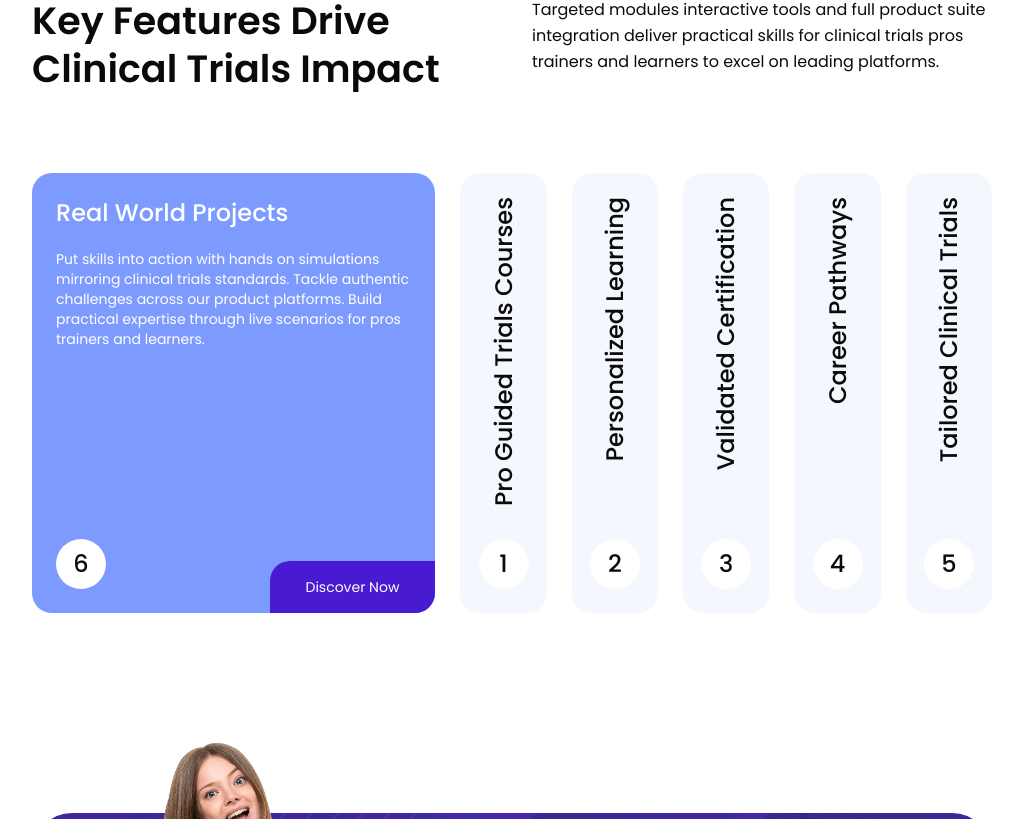
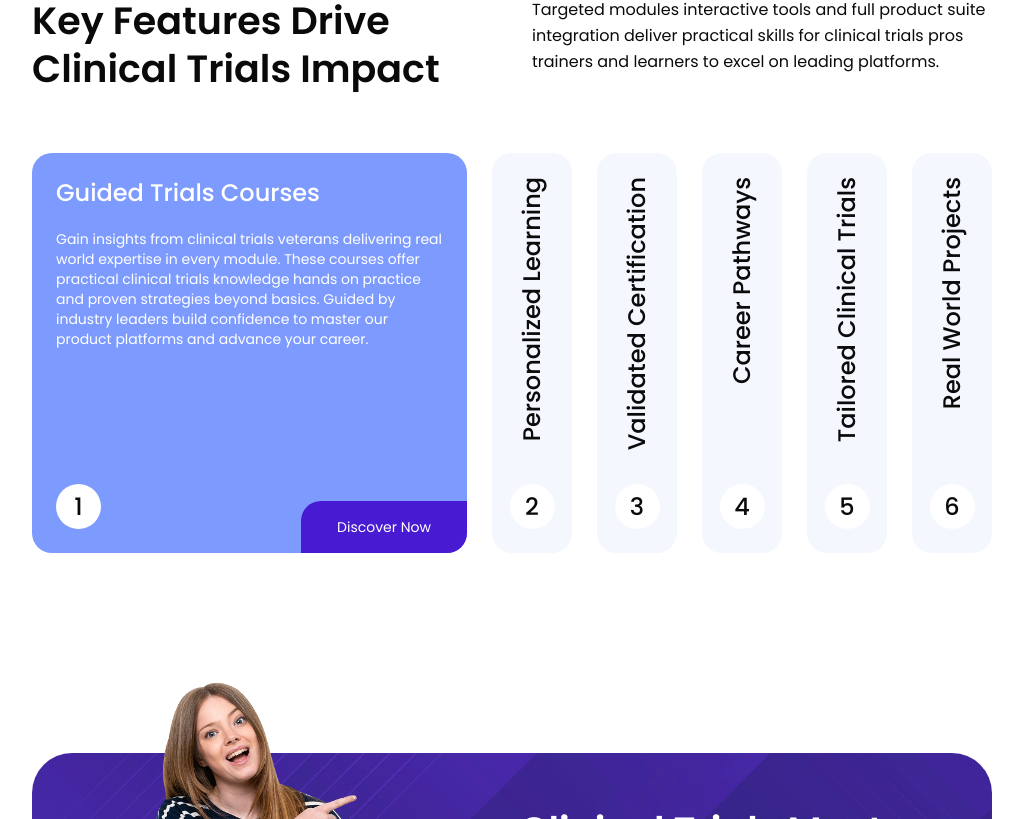
Before and after one commit to therareaniket/academy-website, a Next.js app: page / in a window 1280 px wide. Shown: the part 2361-3180 px from the top of the page, without its empty margins (128-1151 px from the left). Built offline with nearby package versions, Linux system fonts and the light colour scheme.

Commit message:
ci 🔄: Key Features Section Completed with  responsive

```diff
--- a/src/assets/custom.css
+++ b/src/assets/custom.css
@@ -121,10 +121,10 @@
 .step-list.active-step .h4 { color: var(--primary-blue); }
 
 .usp-lists { margin-top: 60px; display: flex; gap: 40px; }
-.usp-list { width: 150px; height: 570px; background-color: var( --light-blue-tint); display: flex; flex-direction: column; align-items: center; justify-content: space-between; padding: 30px; position: relative; transition: var(--transition); }
+.usp-list { width: 150px; height: 570px; background-color: var( --light-blue-tint); display: flex; flex-direction: column; align-items: center; justify-content: space-between; padding: 30px; position: relative; transition: var(--transition); cursor: pointer; }
 .usp-list .list-num { width: 80px; height: 80px; background-color: var(--white); border-radius: 50%; display: flex; align-items: center; justify-content: center; }
 .vertical-text { writing-mode: vertical-rl; transform: rotate(180deg); }
-.usp-list.active-usp { background-color: var(--primary-blue); width: 650px; align-items: start; }
+.usp-list.active-usp { background-color: var(--primary-blue); width: 650px; align-items: start; cursor: default; }
 .usp-list.active-usp .vertical-text { transform: rotate(0deg); writing-mode: initial; }
 .usp-list.active-usp p { color: var(--white); }
 .usp-list.active-usp p.h4 { margin-bottom: 20px; }
--- a/src/assets/responsive.css
+++ b/src/assets/responsive.css
@@ -110,7 +110,7 @@
     .steps-headings .h6, .step-list { width: 520px; }
     .step-list { padding: 20px 0; }
 
-    .usp-list { width: 110px; height: 500px; }
+    .usp-list { width: 110px; height: 460px; }
     .usp-link { padding: 16px 42px; }
     .usp-list .list-num { width: 60px; height: 60px; }
     .usp-list.active-usp { width: 500px; padding: 24px; }
@@ -161,10 +161,8 @@
     .steps-listings { margin-top: 40px; }
 
     .usp-lists { gap: 25px; }
-    .usp-list { width: 100px; height: 440px; }
+    .usp-list { width: 96px; height: 410px; }
     .usp-link { padding: 16px 36px; }
-
-
 }
 
 @media screen and (max-width: 1359px) {
@@ -204,14 +202,16 @@
     .steps-headings h2, .step-img  { width: 480px; }
     .steps-headings .h6, .step-list { width: 400px; }
     .step-list { padding: 12px 0; }
-    .usp-list { padding: 24px 18px; }
-    .usp-list .list-num { width: 50px; height: 50px; margin-bottom: 0; }
-
+    .usp-list { width: 80px; height: 400px; padding: 24px 18px;  }
+    .usp-list .list-num { width: 45px; height: 45px; margin-bottom: 0; }
+    .usp-list.active-usp { width: 435px; }
+    .usp-lists { margin-top: 40px; }
 }
 
 @media screen and (max-width: 1199px) {
     h1, .h1 { font-size: 42px; line-height: 50px; }
     h2, .h2 { font-size: 32px; line-height: 40px; }
+    h4, .h4 { font-size: 22px; line-height: 30px; }
     .container { max-width: calc(800px  + 36px); }
     .section { padding: 80px 0; }
 
@@ -250,6 +250,11 @@
     .step-img { width: 60%; }
     .step-list { width: 30%; }
 
+    .usp-lists { gap: 20px; }
+    .usp-list { width: 70px; height: 360px; padding: 20px 16px; }
+    .site-radius-20 { border-radius: 14px; }
+    .usp-link { border-radius: 14px 0 14px 0; padding: 14px 30px; }
+    .usp-list.active-usp { width: 350px; }
 }
 
 @media screen and (max-width: 1023px) {}
@@ -289,7 +294,7 @@
     .cta-female { width: 350px; }
 
     .stats-headings { gap: 16px; }
-    .stats-headings h2 { width: 65%; }
+    .stats-headings h2, .steps-headings h2 { width: 90%; }
 
     .stats-wrapper { margin-top: 40px; }
     .stats-step1 .yellow-box, .stats-step2 .yellow-box, .stats-step3 .yellow-box { width: 200px; }
@@ -301,8 +306,11 @@
     .stats-step2 .blue-box { width: 440px; }
     .stats-step3 .blue-box { width: 485px; }
 
-
-
+    .usp-lists { flex-direction: column; align-items: center; }
+    .usp-list, .usp-list.active-usp { width: 70%; }
+    .usp-list { flex-direction: row; height: 70px; }
+    .usp-list.active-usp { flex-direction: column; height: 300px; }
+    .vertical-text { transform: rotate(0deg); writing-mode: initial; margin-bottom: 0; }
 }
 
 @media screen and (max-width: 839px) {
@@ -328,6 +336,13 @@
     .step-img { width: 70%; }
     .step-img img { height: 280px; object-fit: cover; }
 
+    .usp-lists { gap: 15px; }
+    .usp-list { height: 60px; }
+    .usp-list .list-num { width: 40px; height: 40px; }
+    .usp-list.active-usp { height: 260px; }
+
+
+
 }
 
 @media screen and (max-width: 767px) {
@@ -349,6 +364,10 @@
 
     .stats-step2 .blue-box img:nth-child(2) { display: none; }
     .stats-step2 .blue-box img { width: 30px; }
+
+    .usp-list { height: 70px; }
+    .usp-list, .usp-list.active-usp { width: 80%; }
+    .usp-list.active-usp { height: 270px; }
 }
 
 @media screen and (max-width: 639px) {
@@ -389,6 +408,7 @@
 
     .step-img { width: 80%; }
     .step-img img { height: 250px; }
+    .usp-list.active-usp { padding: 20px; }
 
 }
 
@@ -413,6 +433,10 @@
     .step-img { width: 100%; }
     .step-lists { flex-wrap: wrap; }
     .step-list { width: 100%; }
+    .usp-list, .usp-list.active-usp { width: 100%; }
+    /* .vertical-text { margin-bottom: 0 !important; } */
+    .usp-list { height: 60px; }
+
 }
 
 @media screen and (max-width: 480px) {}
@@ -440,6 +464,10 @@
     .stats-step1 .yellow-box, .stats-step2 .yellow-box, .stats-step3 .yellow-box { width: 100%; height: 100px; }
 
     .steps-headings h2, .steps-headings .h6 { width: 95%; text-align: left; }
+    .usp-list.active-usp { height: 300px; }
+    .usp-link { padding: 12px 22px; }
+     .usp-list p.h4 { margin-bottom: 0px; }
+    .usp-list.active-usp p.h4 { margin-bottom: 10px; }
 
 }
 
--- a/src/components/Homepage/HomeUSP.tsx
+++ b/src/components/Homepage/HomeUSP.tsx
@@ -1,8 +1,11 @@
 "use client";
 
 import Link from "next/link";
+import { useEffect, useState } from "react";
 
 export default function USPs(){
+    const [activeUsp, setActiveUsp] = useState(0);
+
     return (
         <>
             <section className="section">
@@ -14,7 +17,67 @@ export default function USPs(){
                     </div>
 
                     <div className="usp-lists">
-                        <div className="usp-list site-radius-20 active-usp">
+                        <div className={`usp-list site-radius-20 ${activeUsp === 0 ? "active-usp" : ""}`} onClick={() => setActiveUsp(0)}>
+                            <div className="">
+                                <p className="h4 text-md vertical-text">Guided Trials Courses</p>
+
+                                <p className="text-18">Gain insights from clinical trials veterans delivering real world expertise in every module. These courses offer practical clinical trials knowledge hands on practice and proven strategies beyond basics. Guided by industry leaders build confidence to master our product platforms and advance your career.</p>
+                            </div>
+
+                            <span className="h4 text-md list-num">1</span>
+
+                            <Link href="/About" title="Discover Now" className="usp-link text-18">Discover Now</Link>
+                        </div>
+
+                        <div className={`usp-list site-radius-20 ${activeUsp === 1 ? "active-usp" : ""}`} onClick={() => setActiveUsp(1)}>
+                            <div className="">
+                                <p className="h4 text-md vertical-text">Personalized Learning</p>
+
+                                <p className="text-18">Learn on your schedule with formats that fit working professionals trainers and beginners in clinical trials. Self paced modules live sessions and guided practice let you progress at your own speed while still building strong real world skills on leading platforms.</p>
+                            </div>
+
+                            <span className="h4 text-md list-num">2</span>
+
+                            <Link href="/About" title="Discover Now" className="usp-link text-18">Discover Now</Link>
+                        </div>
+
+                        <div className={`usp-list site-radius-20 ${activeUsp === 2 ? "active-usp" : ""}`} onClick={() => setActiveUsp(2)}>
+                            <div className="">
+                                <p className="h4 text-md vertical-text">Validated Certification</p>
+
+                                <p className="text-18">Secure credentials that employers value. DhatuAcademy awards recognized certificates upon course completion proving your clinical trials proficiency. Trusted across the field these boost your profile for career growth role transitions or freelance success in our product ecosystem.</p>
+                            </div>
+
+                            <span className="h4 text-md list-num">3</span>
+
+                            <Link href="/About" title="Discover Now" className="usp-link text-18">Discover Now</Link>
+                        </div>
+
+                        <div className={`usp-list site-radius-20 ${activeUsp === 3 ? "active-usp" : ""}`} onClick={() => setActiveUsp(3)}>
+                            <div className="">
+                                <p className="h4 text-md vertical-text">Career Pathways</p>
+
+                                <p className="text-18">DhatuAcademy training builds skills for clinical trials roles across our products. Explore opportunities on multiple platforms in the evolving clinical trials field. Gain proficiency to contribute effectively in diverse professional settings.</p>
+                            </div>
+
+                            <span className="h4 text-md list-num">4</span>
+
+                            <Link href="/About" title="Discover Now" className="usp-link text-18">Discover Now</Link>
+                        </div>
+
+                        <div className={`usp-list site-radius-20 ${activeUsp === 4 ? "active-usp" : ""}`} onClick={() => setActiveUsp(4)}>
+                            <div className="">
+                                <p className="h4 text-md vertical-text">Tailored Clinical Trials</p>
+
+                                <p className="text-18">Adapt learning to your unique needs and pace on DhatuAcademy. Customized routes match your experience goals and clinical trials focus across our products. Progress tracking and smart recommendations guide pros trainers and learners to key skills efficiently.</p>
+                            </div>
+
+                            <span className="h4 text-md list-num">5</span>
+
+                            <Link href="/About" title="Discover Now" className="usp-link text-18">Discover Now</Link>
+                        </div>
+
+                        <div className={`usp-list site-radius-20 ${activeUsp === 5 ? "active-usp" : ""}`} onClick={() => setActiveUsp(5)}>
                             <div className="">
                                 <p className="h4 text-md vertical-text">Real World Projects</p>
 
@@ -25,38 +88,6 @@ export default function USPs(){
 
                             <Link href="/About" title="Discover Now" className="usp-link text-18">Discover Now</Link>
                         </div>
-
-                        <div className="usp-list site-radius-20">
-                            <p className="h4 text-md vertical-text">Pro Guided Trials Courses</p>
-
-                            <span className="h4 text-md list-num">1</span>
-                        </div>
-
-                        <div className="usp-list site-radius-20">
-                            <p className="h4 text-md vertical-text">Personalized Learning</p>
-
-                            <span className="h4 text-md list-num">2</span>
-                        </div>
-
-                        <div className="usp-list site-radius-20">
-                            <p className="h4 text-md vertical-text">Validated Certification</p>
-
-                            <span className="h4 text-md list-num">3</span>
-                        </div>
-
-                        <div className="usp-list site-radius-20">
-                            <p className="h4 text-md vertical-text">Career Pathways</p>
-
-                            <span className="h4 text-md list-num">4</span>
-                        </div>
-
-                        <div className="usp-list site-radius-20">
-                            <p className="h4 text-md vertical-text">Tailored Clinical Trials</p>
-
-                            <span className="h4 text-md list-num">5</span>
-                        </div>
-
-
                     </div>
                 </div>
             </section>
```
